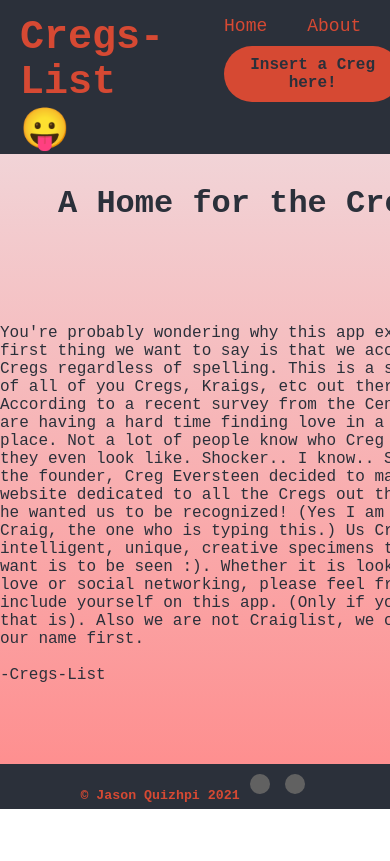
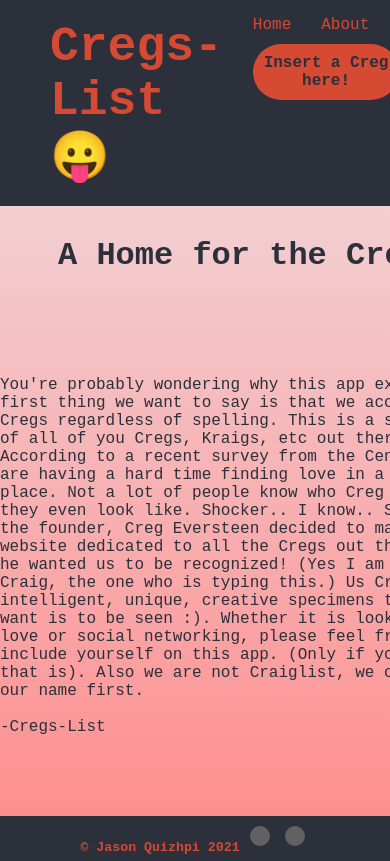
Before and after one commit to jquizhpi96/Cregs-List, a React (Create React App) app: page /about in a window 390 px wide. Shown: the top 861 px of the page. Built offline with nearby package versions, Linux system fonts and the light colour scheme; no server answers; grey boxes are pictures that could not be loaded; the HTML template or start-up script is replaced by a standard one.

Commit message:
new css styling

```diff
--- a/src/Form.css
+++ b/src/Form.css
@@ -22,7 +22,7 @@ button {
   font-weight: bold;
   cursor: pointer;
   font-family: "Major Mono Display", monospace;
-  transition: all 0.3s ease 0;
+  transition: all ease-in-out 250ms;
   border-radius: 50px;
   border: none;
 }
--- a/src/home.css
+++ b/src/home.css
@@ -8,6 +8,7 @@
   border-style: dashed;
   border-color: #d64933;
   height: 40px;
+  transition: all ease-in-out 250ms;
 }
 
 .image {
@@ -16,10 +17,11 @@
   border-style: dashed;
   border-color: #d64933;
   margin-top: 10px;
-  transition: all 0.3s ease 0;
+  transition: all ease-in-out 250ms;
 }
 
-.image:hover {
+.image:hover,
+.SearchInput:hover {
   border-color: #92dce5;
 }
 
--- a/src/nav.css
+++ b/src/nav.css
@@ -1,11 +1,14 @@
 .header {
   color: #d64933;
-  margin: 0;
-  font-size: 40px;
-  padding-top: 15px;
+  grid-column: 1;
+  font-size: 3rem;
+  margin-left: 30px;
+  margin-top: 20px;
+  margin-bottom: 20px;
 }
 .buttonform {
-  font-size: 16px;
+  font-size: 18px;
+  transition: all ease-in-out 250ms;
 }
 
 .Nav {
@@ -22,96 +25,34 @@
 .Link,
 .Linkform {
   text-decoration: none;
-  font-size: 18px;
+  font-size: 20px;
   padding: 0 20px;
   color: #d64933;
-  transition: all 0.3s ease 0;
+  transition: all ease-in-out 250ms;
 }
 
 .Link:hover,
-.Linkform :hover {
+.Linkform :hover,
+.buttonform:hover {
   color: #92dce5;
 }
 
-@media screen and (max-width: 960px) {
-  .NavbarItems {
-    position: relative;
+@media screen and (min-width: 310px) and (max-width: 1140px) {
+  .Nav {
+    grid-template-rows: 1fr 1fr;
+    grid-template-columns: 1fr;
+    margin-right: 0;
   }
 
-  .nav-menu {
-    display: flex;
-    flex-direction: column;
-    width: 100%;
-    height: 90vh;
-    position: absolute;
-    top: 80px;
-    left: -100%;
-    opacity: 1;
-    transition: all 0.5s ease;
+  ul {
+    grid-row: 2;
+    grid-column: 1;
+    padding-left: 10px;
   }
 
-  .nav-menu.active {
-    background: #242222;
-    left: 0;
-    opacity: 1;
-    transition: all 0.5s ease;
-    z-index: 1;
+  .Link,
+  .buttonform {
+    font-size: 1rem;
+    padding-right: 10px;
   }
-
-  .nav-links {
-    text-align: center;
-    padding: 2rem;
-    width: 100%;
-    display: table;
-  }
-
-  .nav-links:hover {
-    background-color: #1888ff;
-    border-radius: 0;
-  }
-
-  .navbar-logo {
-    position: absolute;
-    top: 0;
-    left: 0;
-    transform: translate(25%, 50%);
-  }
-
-  .menu-icon {
-    display: block;
-    position: absolute;
-    top: 0;
-    right: 0;
-    transform: translate(-100%, 60%);
-    font-size: 1.8rem;
-    cursor: pointer;
-  }
-
-  .fa-times {
-    color: #fff;
-    font-size: 2rem;
-  }
-
-  .nav-links-mobile {
-    display: block;
-    text-align: center;
-    padding: 1.5rem;
-    margin: 2rem auto;
-    border-radius: 4px;
-    width: 80%;
-    background: #1888ff;
-    text-decoration: none;
-    color: #fff;
-    font-size: 1.5rem;
-  }
-
-  .nav-links-mobile:hover {
-    background: #fff;
-    color: #1888ff;
-    transition: 250ms;
-  }
-  /*
-  button {
-    display: none;
-  } */
 }
```
